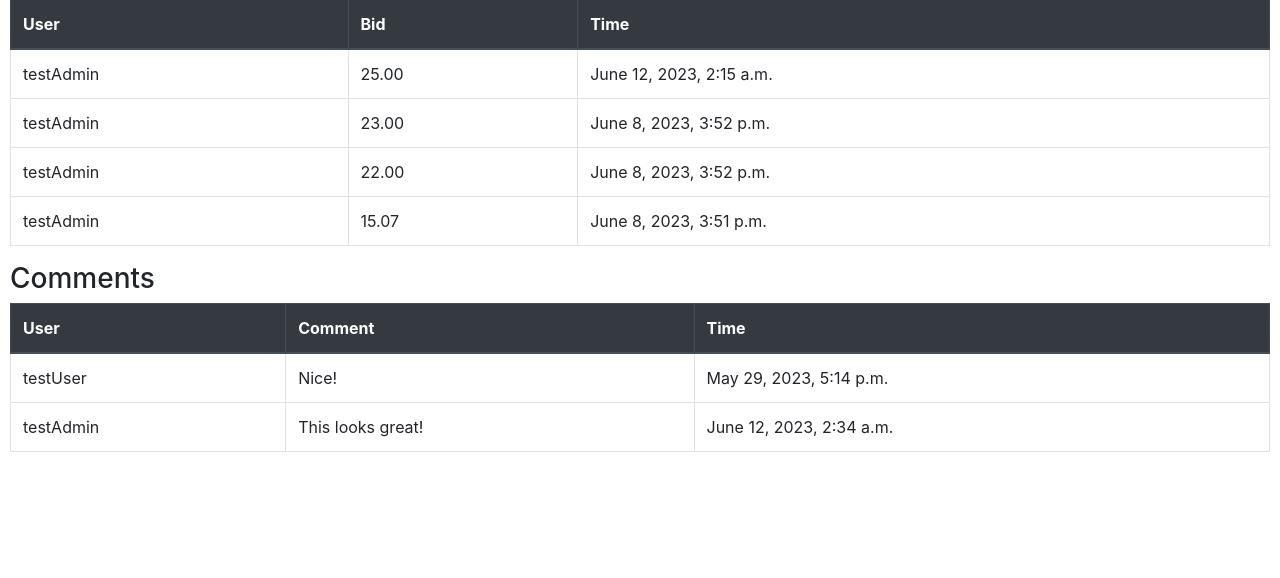
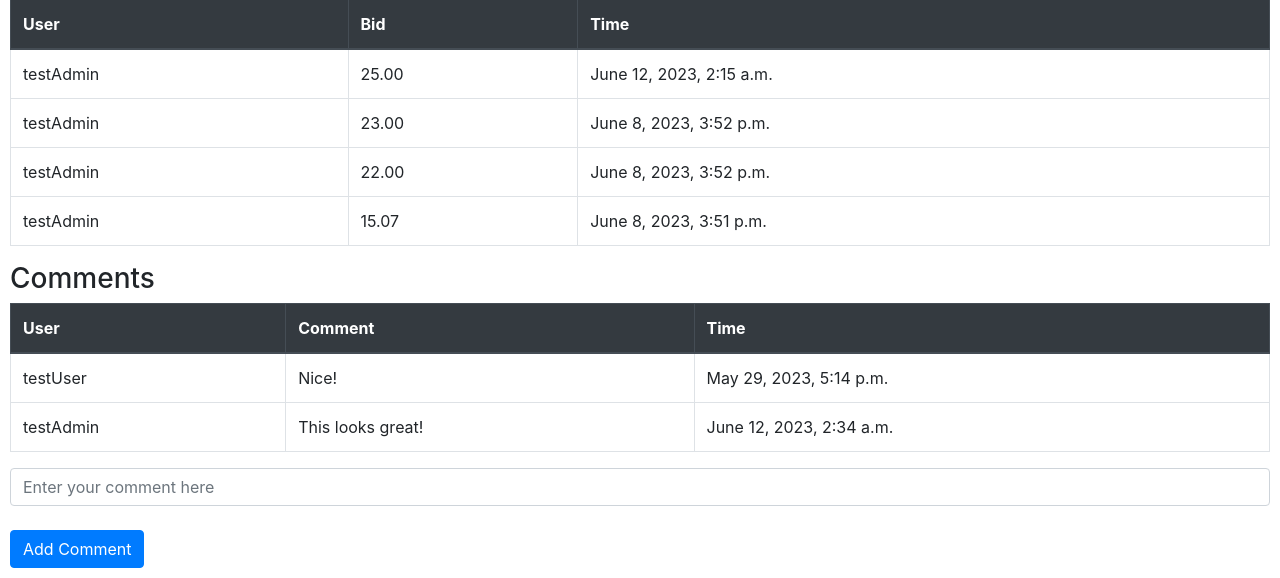
Before and after one commit to dstansbury/CS50web-commerce, a Django app: page /listing/1 in a window 1280 px wide. Shown: the part 980-1558 px from the top of the page. Before the commit the page ends 1432 px from the top, so only its background shows below. Run offline with Django 3.2, Linux system fonts and the light colour scheme; a user stored in the database is signed in; data comes from the database, SQL or seed files in the repository; both versions use the stored data as it was after the commit; some libraries are stand-ins or nearby versions.

Commit message:
adds the ability for an authenticated user to add a comment. It does not fully implement the error check for identical previous comments

```diff
--- a/auctions/templates/auctions/listing.html
+++ b/auctions/templates/auctions/listing.html
@@ -98,6 +98,21 @@
                 </tr>
             {% endfor %}
         </table>
+    <!-- hides the ability to comment if the user is not logged in -->
+    {% if user.is_authenticated %}
+    <div>
+        {% if comment_error_message != None %}
+            <p class="text-danger">{{ comment_error_message }}</p>
+        {% endif %}
+        <form method = "POST" action="{% url 'new_comment' listingID=listing.listingID %}">
+            {% csrf_token %}
+            <input class="form-control" type="text" name="new_comment" placeholder="Enter your comment here">
+            <br>
+            <button class="btn btn-primary" type="submit">Add Comment</button>
+        </form>
+    </div>
+{% endif %}
     </div>
 
+
 {% endblock %}
--- a/auctions/urls.py
+++ b/auctions/urls.py
@@ -14,5 +14,6 @@ urlpatterns = [
     path("categories", views.categories, name = "categories"),
     path("categories/<str:category>", views.listingsInCategory, name = "listingsInCategory"),
     path("listing/<int:listingID>", views.listing, name="listing"),
-    path("new_bid/<int:listingID>", views.new_bid, name="new_bid")
+    path("new_bid/<int:listingID>", views.new_bid, name="new_bid"),
+    path("new_comment/<int:listingID>", views.new_comment, name="new_comment")
 ]
--- a/auctions/views.py
+++ b/auctions/views.py
@@ -198,3 +198,24 @@ def new_bid(request, listingID):
                 request.session['bid_error_message'] = "Initial bids must be at least as much as the starting price."
 
         return redirect("listing", listingID=listingID)
+
+"""
+Enables authenticated users to post a comment
+"""
+def new_comment(request, listingID):
+    comment_error_message = None
+    if request.method == "POST":
+        print(request.POST)
+        new_comment = request.POST["new_comment"]
+        listing = Listings.objects.get(listingID=listingID)
+        comments = Comments.objects.filter(listingID=listingID)
+
+        # check if the same comment has been made previously to prevent multiple spams of the same comment
+        if new_comment in comments:
+            request.session['comment_error_message'] = "New comments cannot be identical to previously entered comments, to prevent spam."
+
+        else:
+            comment = Comments(listingID=listing, comment=new_comment, commentTime = timezone.now(), userID = request.user)
+            comment.save()
+
+    return redirect("listing", listingID = listingID)
```
Also changed, not shown: db.sqlite3.
